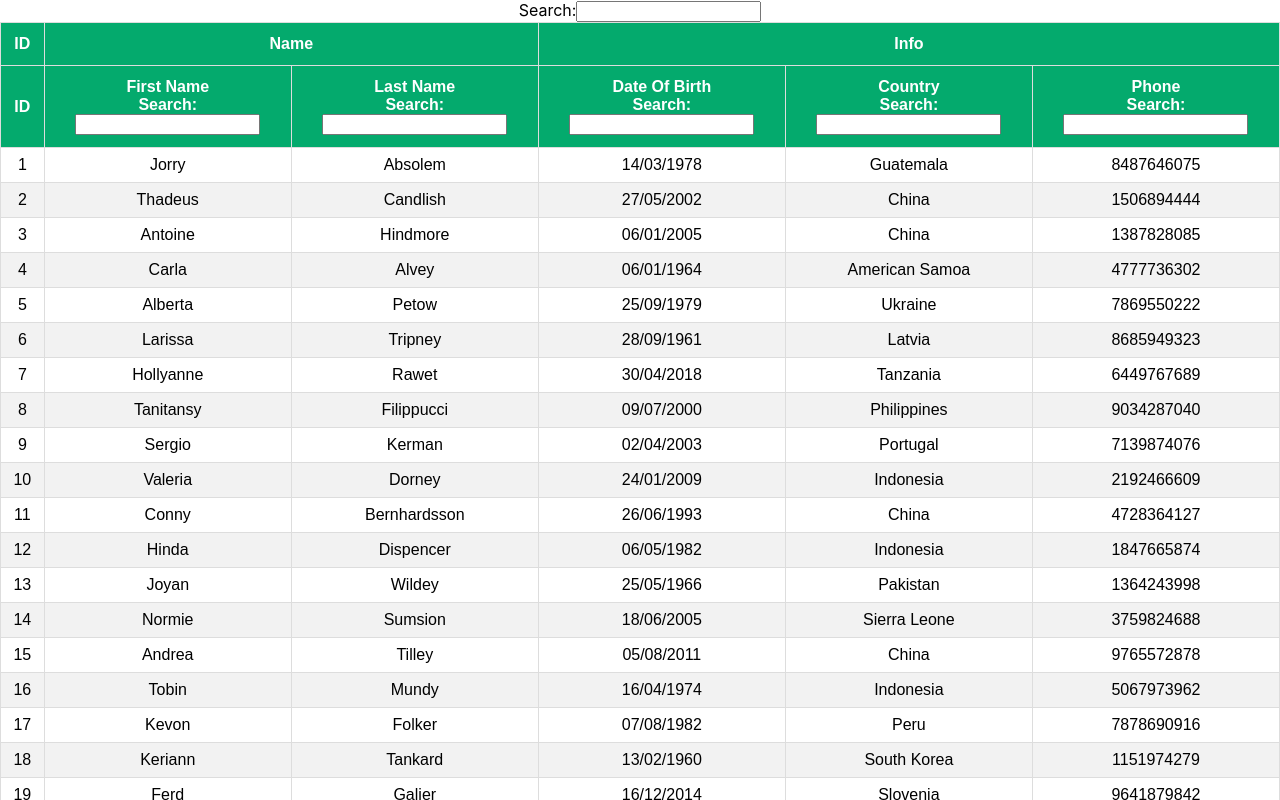
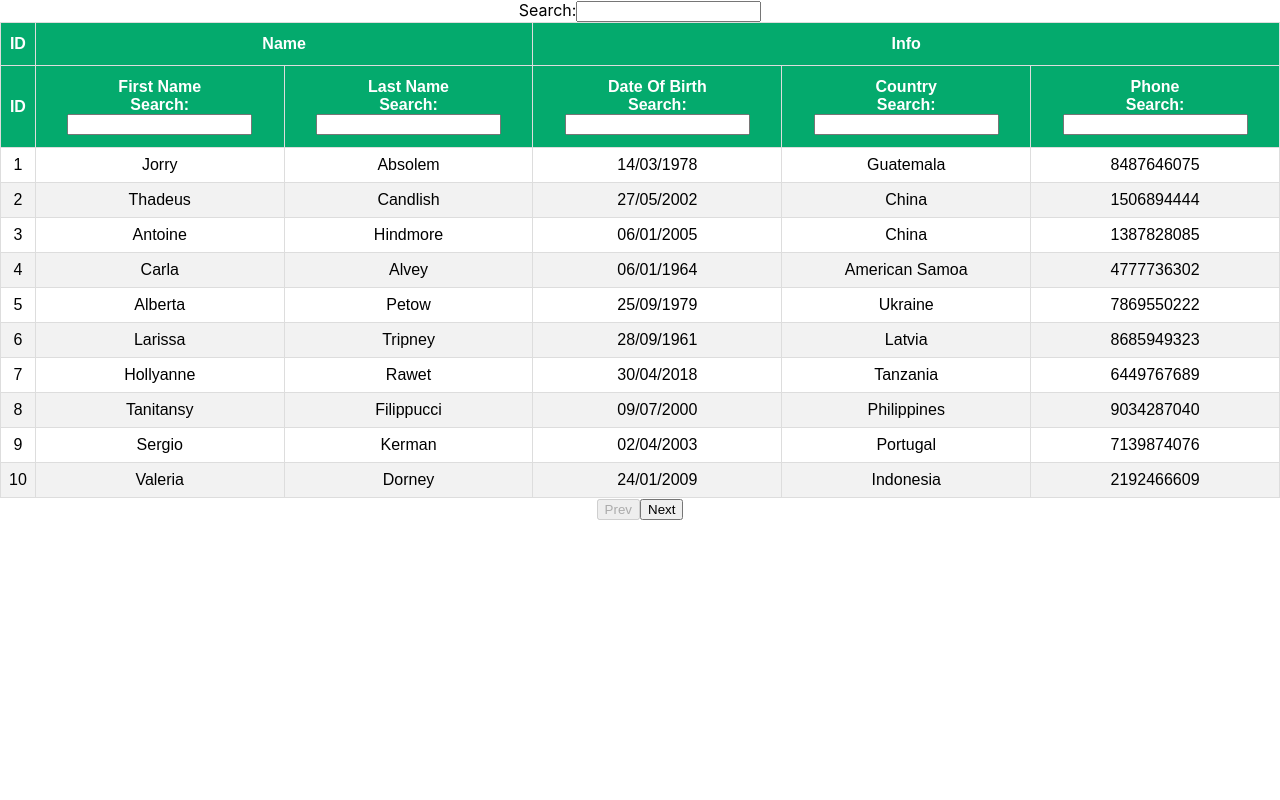
Before and after one commit to sumanmannacs1996/react-table-app, a React (Create React App) app: page / in a window 1280 px wide. Shown: the top 800 px of the page. Built offline with nearby package versions, Linux system fonts and the light colour scheme.

Commit message:
Added code of Pagination add Pre and Next Button

```diff
--- a/src/components/pagination/PaginationTable.js
+++ b/src/components/pagination/PaginationTable.js
@@ -1,5 +1,5 @@
 import React,{useMemo} from 'react';
-import {useTable,useSortBy,useGlobalFilter,useFilters} from 'react-table';
+import {useTable,useSortBy,useGlobalFilter,useFilters,usePagination} from 'react-table';
 import {COLUMNS,GROUPED_COLUMNS} from '../columns';
 import MOCK_DATA from '../../data/MOCK_DATA.json';
 import GlobalFilter from '../filtering/GlobalFilter';
@@ -10,12 +10,12 @@ function PaginationTable() {
     //const columns = useMemo(()=>COLUMNS,[]);
     const columns = useMemo(()=>GROUPED_COLUMNS,[]);
 
-    const {getTableProps,getTableBodyProps,headerGroups,rows,prepareRow,state,setGlobalFilter} = useTable({
+    const {getTableProps,getTableBodyProps,headerGroups,page,prepareRow,state,setGlobalFilter,previousPage,nextPage,canPreviousPage,canNextPage,pageOptions} = useTable({
         columns,
         data
-    },useFilters,useGlobalFilter,useSortBy);
+    },useFilters,useGlobalFilter,useSortBy,usePagination);
 
-    const {globalFilter} = state;
+    const {globalFilter,pageIndex} = state;
 
     return (
         <>
@@ -47,7 +47,7 @@ function PaginationTable() {
             </thead>
             <tbody {...getTableBodyProps()}>
             {
-                rows.map(row=>{
+                page.map(row=>{
                     prepareRow(row);
                     return(
                         <tr{...row.getRowProps()}>
@@ -64,6 +64,10 @@ function PaginationTable() {
             }
             </tbody>
         </table>
+        <div>
+            <button onClick={()=>previousPage()} disabled={!canPreviousPage}>Prev</button>
+            <button onClick={()=>nextPage()} disabled={!canNextPage}>Next</button>
+        </div>
         </>
     )
 }
```
